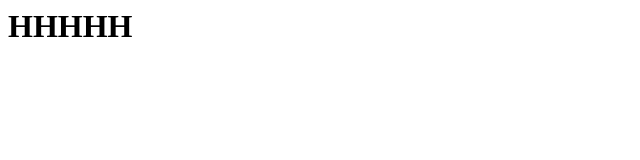
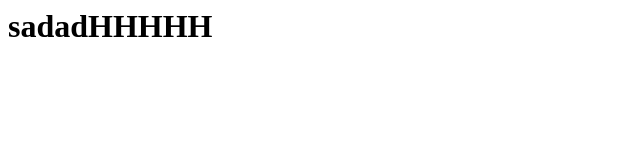
Before and after one commit to davidlopezmiras/examen, a plain HTML site: page index.html in a window 1280 px wide. Shown: the whole page, without its empty margins (0-640 px from the left). Drawn offline with Linux system fonts and the light colour scheme.

Commit message:
Index cambiado en master

```diff
--- a/index.html
+++ b/index.html
@@ -1,4 +1,4 @@
 <title>DavidLopez</title>
 <html><head></head><body>
-<h1>HHHHH</h1>
+<h1>sadadHHHHH</h1>
 </body></html>
```
